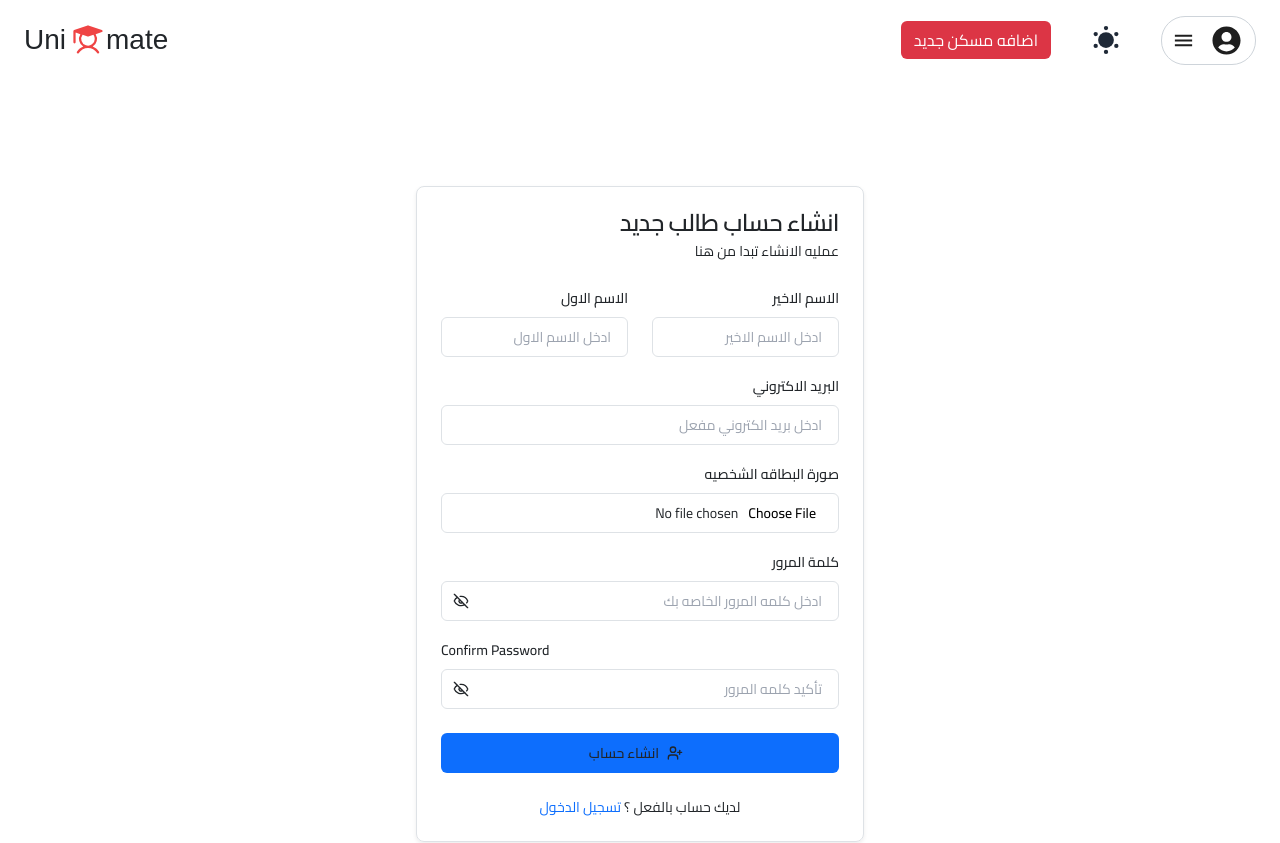
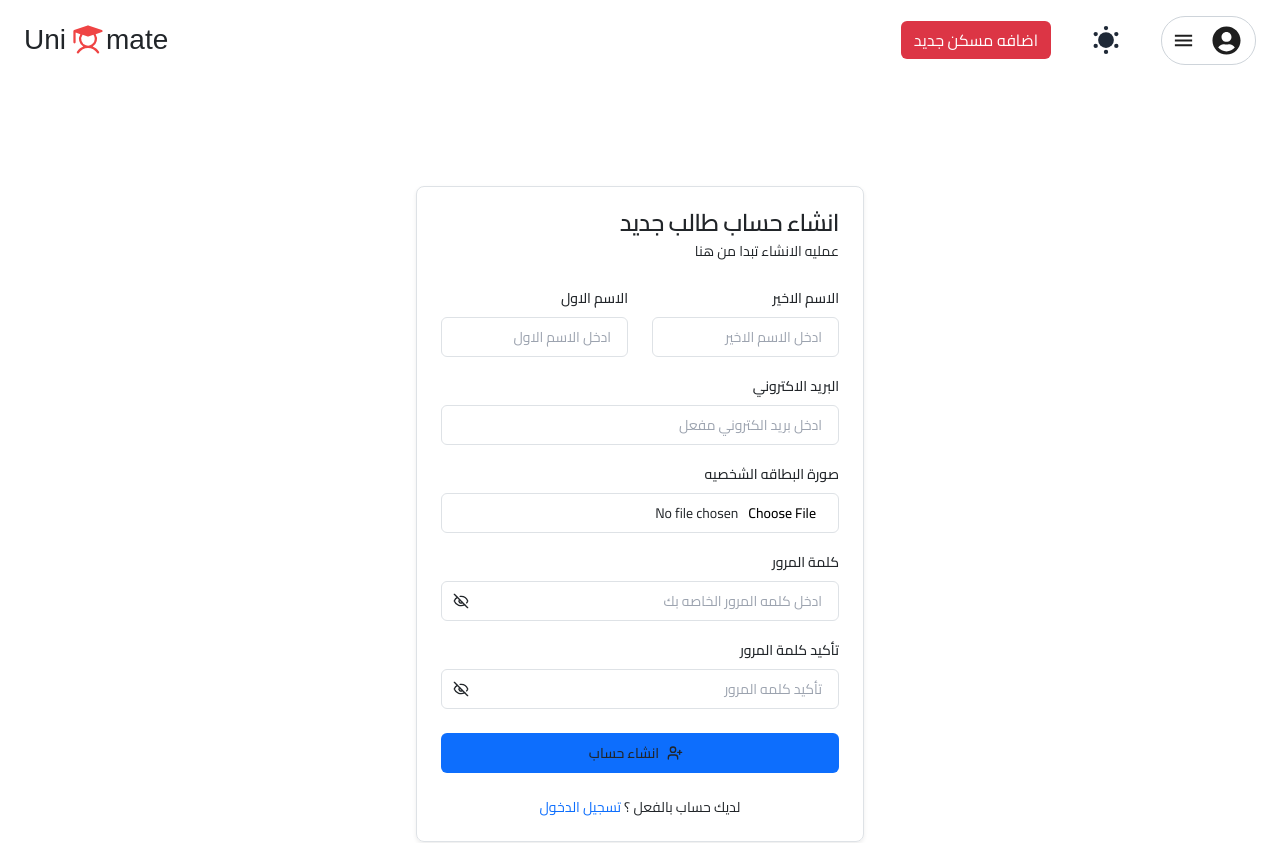
Before and after one commit to Mahmoud-Abd-Elrazek/Unimate, a React (Vite) app: page /register in a window 1280 px wide. Shown: the top 843 px of the page. Built offline with nearby package versions, Linux system fonts and the light colour scheme; a web font is replaced by a local one.

Commit message:
make text in password field from Right to Left

```diff
--- a/src/pages/RegisterPage/RegisterPage.tsx
+++ b/src/pages/RegisterPage/RegisterPage.tsx
@@ -154,8 +154,8 @@ const RegisterPage = () => {
                 control={form.control}
                 name="confirmPassword"
                 render={({ field }) => (
-                  <FormItem>
-                    <FormLabel>Confirm Password</FormLabel>
+                  <FormItem className="text-right">
+                    <FormLabel>تأكيد كلمة المرور</FormLabel>
                     <FormControl>
                       <div className="relative">
                         <Input
```
